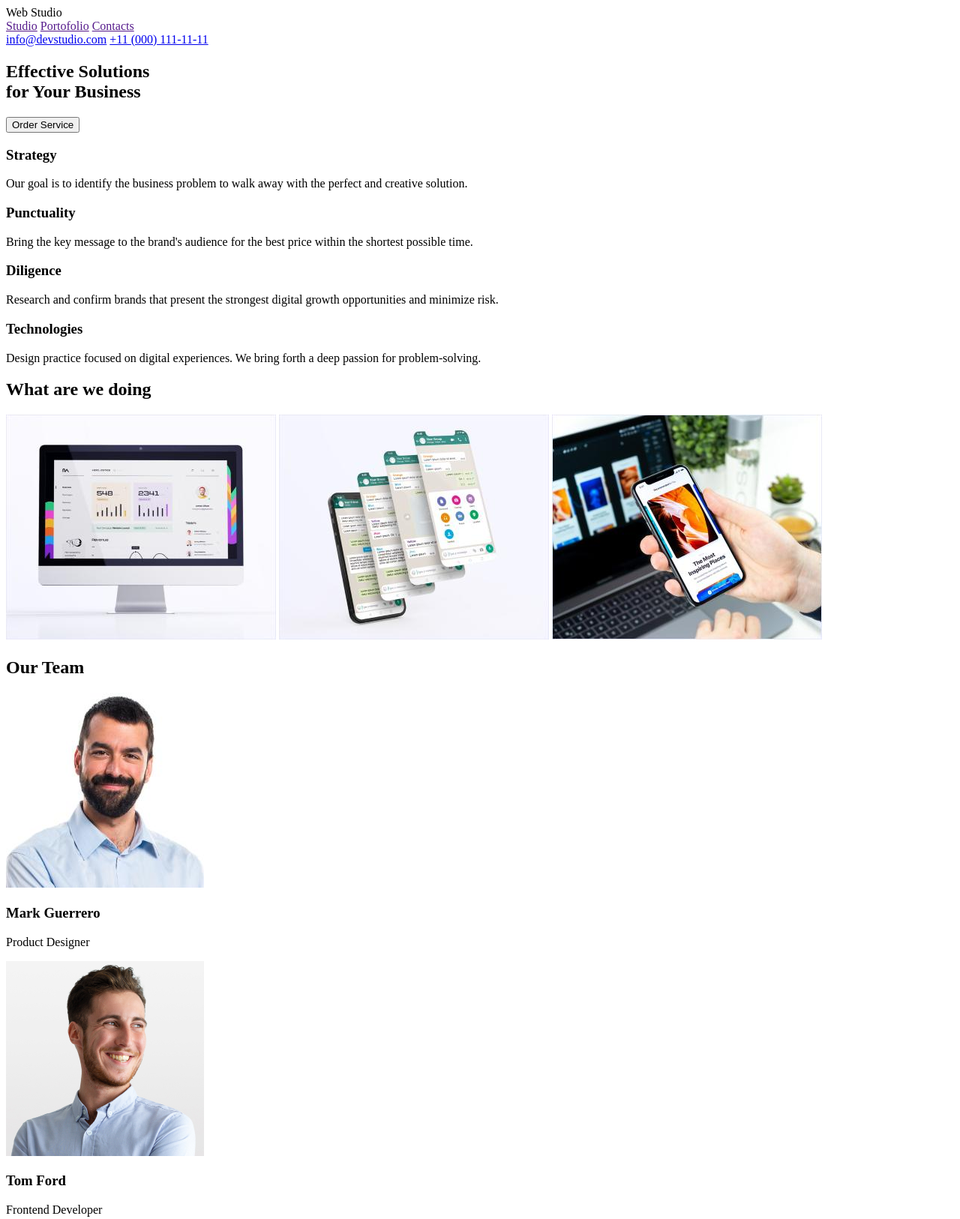
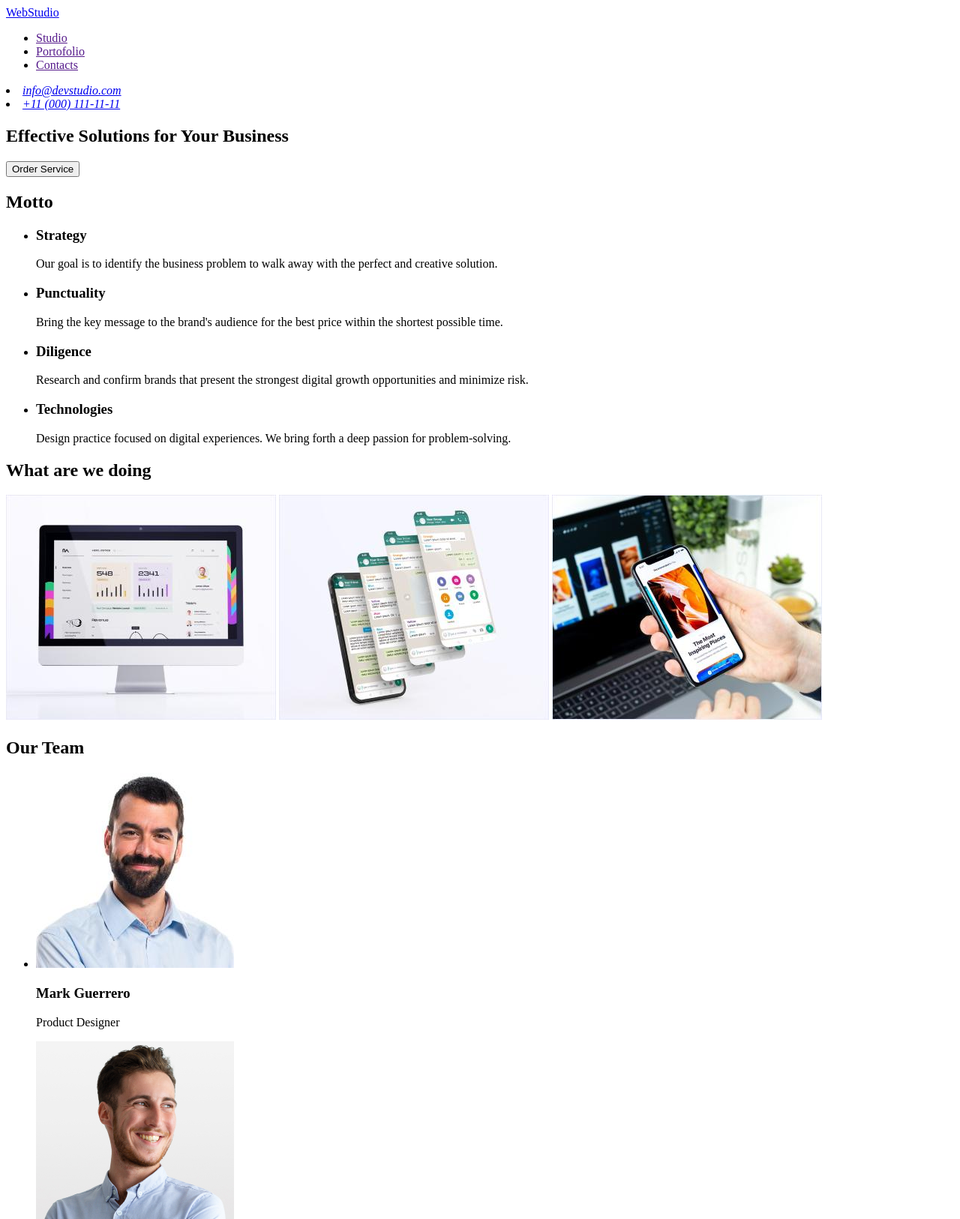
Before and after one commit to ediclau2009/goit-markup-hw-01, a plain HTML site: page index.html in a window 1280 px wide. Shown: the top 1626 px of the page at 75% size. Drawn offline with Linux system fonts and the light colour scheme.

Commit message:
Homework 01
Marcajul HTML pentru layout-ul paginii temă #1, fără stiluri CSS

```diff
--- a/index.html
+++ b/index.html
@@ -8,130 +8,89 @@
 <body>
     <!-- Page header -->
     <header>
-        <div>
-            <!-- Logo -->
-            <span>Web</span>
-            <span>Studio</span>
-            <!-- Navigation -->
         <nav>
-                <span><a href="">Studio</a></span>
-                <span><a href="">Portofolio</a></span>
-                <span><a href="">Contacts</a></span>
+            <a href="./index.html">WebStudio</a>
+            <ul>
+                <li><a href="">Studio</a></li>
+                <li><a href="">Portofolio</a></li>
+                <li><a href="">Contacts</a></li>
+            </ul>
         </nav>
-            <!-- Contacts -->
-            <span><a href="mailto:info@devstudio.com">info@devstudio.com</a></span>
-            <span><a href="tel:+11(000)111-11-11">+11 (000) 111-11-11</a></span>
-        </div>
+        <address>
+            <li><a href="mailto:info@devstudio.com">info@devstudio.com</a></li>
+            <li><a href="tel:+110001111111">+11 (000) 111-11-11</a></li>
+        </address>
     </header>
 
     <!-- Page main -->
     <main>
-        <!-- Title section -->
+        <!-- Title section 1 -->
         <section>
-            <h1>Effective Solutions <br>
-                for Your Business
-            </h1>
+            <h1>Effective Solutions for Your Business</h1>
             <button type="button">Order Service</button>
         </section>
 
-        <!-- Features section -->
+        <!-- Features section 2 -->
         <section>
-            <div>
+            <h2>Motto</h2>
+            <ul>
+                <li>
                     <h3>Strategy</h3>
                     <p>Our goal is to identify the business problem to walk away with the perfect and creative solution.</p>
-            </div>
-            <div>
+                </li>
+                <li>
                     <h3>Punctuality</h3>
                     <p>Bring the key message to the brand's audience for the best price within the shortest possible time.</p>
-            </div>
-            <div>
+                </li>
+                <li>
                     <h3>Diligence</h3>
                     <p>Research and confirm brands that present the strongest digital growth opportunities and minimize risk.</p>
-            </div>
-            <div>
+                </li>
+                <li>
                     <h3>Technologies</h3>
                     <p>Design practice focused on digital experiences. We bring forth a deep passion for problem-solving.</p>
-            </div>
-            <!-- <dl>
-                <dt>Strategy</dt>
-                <dd>Our goal is to identify the business problem to walk away with the perfect and creative solution.</dd>
-                <dt>Punctuality</dt>
-                <dd>Bring the key message to the brand's audience for the best price within the shortest possible time.</dd>
-                <dt>Diligence</dt>
-                <dd>Research and confirm brands that present the strongest digital growth opportunities and minimize risk.</dd>
-                <dt>Technologies</dt>
-                <dd>Design practice focused on digital experiences. We bring forth a deep passion for problem-solving.</dd>
-            </dl> -->
+                </li>
+            </ul>
         </section>
 
-        <!-- Doing section -->
+        <!-- Doing section 3 -->
+        <section>
             <h2>What are we doing</h2>
-        <img src="images/img-1.jpg" alt="Monitor computer" width="360" height="300">
-        <img src="images/img-2.jpg" alt="Phone screens" width="360" height="300">
-        <img src="images/img-3.jpg" alt="Looking to phone screen" width="360" height="300">
+            <img src="./images/img-1.jpg" alt="Monitor computer" width="360" height="300">
+            <img src="./images/img-2.jpg" alt="Phone screens" width="360" height="300">
+            <img src="./images/img-3.jpg" alt="Looking to phone screen" width="360" height="300">
+        </section>
 
-        <!-- Team section -->
+        <!-- Team section 4 -->
         <section>
             <h2>Our Team</h2>
-            <!-- Mark Guerrero card -->
-            <!-- <figure>
-                <img src="images\img-Mark.jpg" alt="A man with bird smailing" width="264" height="260">
-                <figcaption>Mark Guerrero</figcaption>
-                <figcaption>Product Designer</figcaption>
-            </figure> -->
-            <!-- Tom Ford card -->
-            <!-- <figure>
-                <img src="images\img-Tom.jpg" alt="A smailing young man" width="264" height="260">
-                <figcaption>Tom Ford</figcaption>
-                <figcaption>Frontend Developer</figcaption>
-            </figure> -->
-            <!-- Camila Garcia card -->
-            <!-- <figure>
-                <img src="images\img-Camila.jpg" alt="A woman with long brown hair" width="264" height="260">
-                <figcaption>Camila Garcia</figcaption>
-                <figcaption>Marketing</figcaption>
-            </figure> -->
-            <!-- Daniel Wilson card -->
-            <!-- <figure>
-                <img src="images\img-Daniel.jpg" alt="A middle-aged Man with bird" width="264" height="260">
-                <figcaption>Daniel Wilson</figcaption>
-                <figcaption>UI Designer</figcaption>
-            </figure> -->
-
-            <!-- Mark Guerrero card -->
-            <div>
-                <img src="images/img-Mark.jpg" alt="A man with bird smailing" width="264" height="260">
+            <ul>
+                <li>
+                    <img src="./images/img-Mark.jpg" alt="A man with bird smailing" width="264" height="260">
                     <h3>Mark Guerrero</h3>
                     <p>Product Designer</p>
-            </div>
-            <!-- Tom Ford card -->
-            <div>
-                <img src="images/img-Tom.jpg" alt="A smailing young man" width="264" height="260">
+                </li>
+                <li>
+                    <img src="./images/img-Tom.jpg" alt="A smailing young man" width="264" height="260">
                     <h3>Tom Ford</h3>
                     <p>Frontend Developer</p>
-            </div>
-            <!-- Camila Garcia card -->
-            <div>
-                <img src="images/img-Camila.jpg" alt="A woman with long brown hair" width="264" height="260">
+                </li>
+                <li>
+                    <img src="./images/img-Camila.jpg" alt="A woman with long brown hair" width="264" height="260">
                     <h3>Camila Garcia</h3>
                     <p>Marketing</p>
-            </div>
-            <!-- Daniel Wilson card -->
-            <div>
-                <img src="images/img-Daniel.jpg" alt="A middle-aged Man with bird" width="264" height="260">
+                </li>
+                <li>
+                    <img src="./images/img-Daniel.jpg" alt="A middle-aged Man with bird" width="264" height="260">
                     <h3>Daniel Wilson</h3>
                     <p>UI Designer</p>
-            </div>
-        </section>
+                </li>
+            </ul>
     </main>
 
     <!-- Page footer -->
     <footer>
-        <p>
-            <!-- Logo -->
-            <span>Web</span>
-            <span>Studio</span>
-        </p>
+        <a href="./index.html">WebStudio</a>
         <p>Increase the flow of customers and sales for your business with digital marketing & growth solutions.</p>
     </footer>
 </body>
```
Lines whose indentation alone changed are shown as unchanged.
